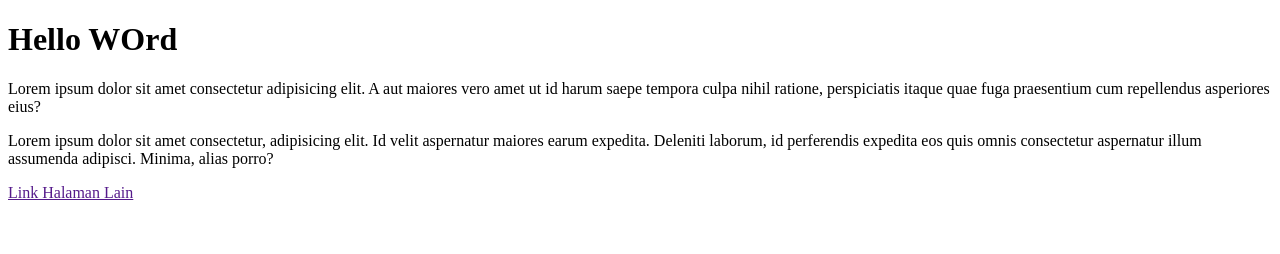
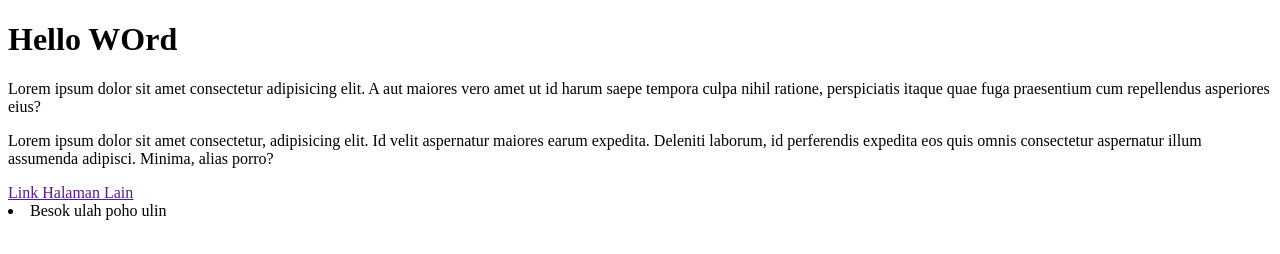
Before and after one commit to ginanjarademulyana/Rekweb-Pertemuan2-Latihan1, a plain HTML site: page index.html in a window 1280 px wide. Drawn offline with Linux system fonts and the light colour scheme.

Commit message:
Menambahkan baris di index.html

```diff
--- a/index.html
+++ b/index.html
@@ -11,5 +11,7 @@
         <p>Lorem ipsum dolor sit amet consectetur, adipisicing elit. Id velit aspernatur maiores earum expedita. Deleniti laborum, id perferendis expedita eos quis omnis consectetur aspernatur illum assumenda adipisci. Minima, alias porro?</p>
 
         <a href="">Link Halaman Lain</a>
+
+        <li>Besok ulah poho ulin</li>
     </body>
 </html>
```
